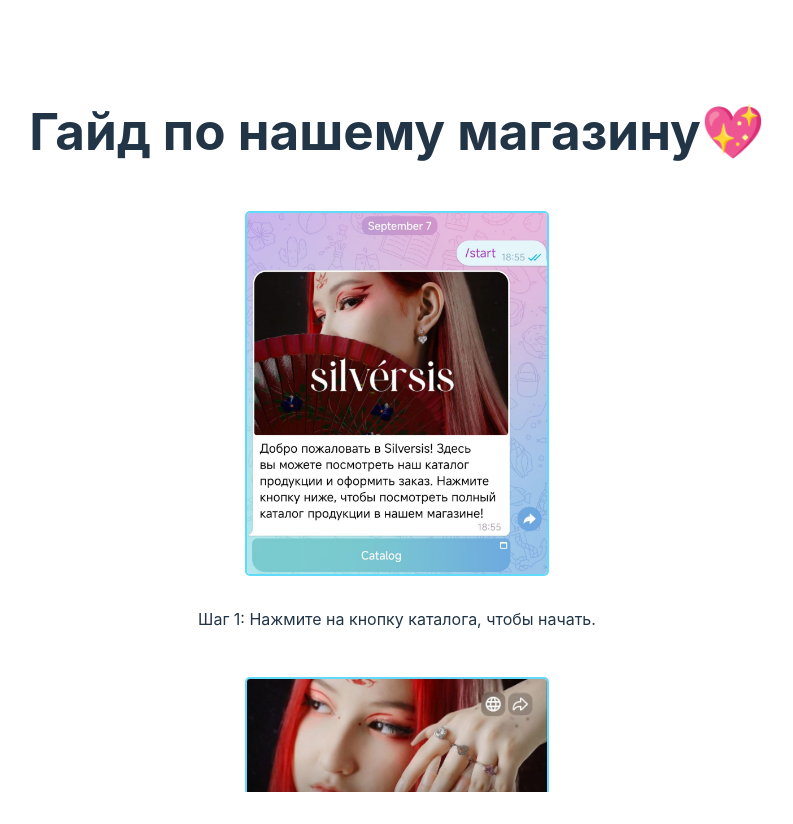
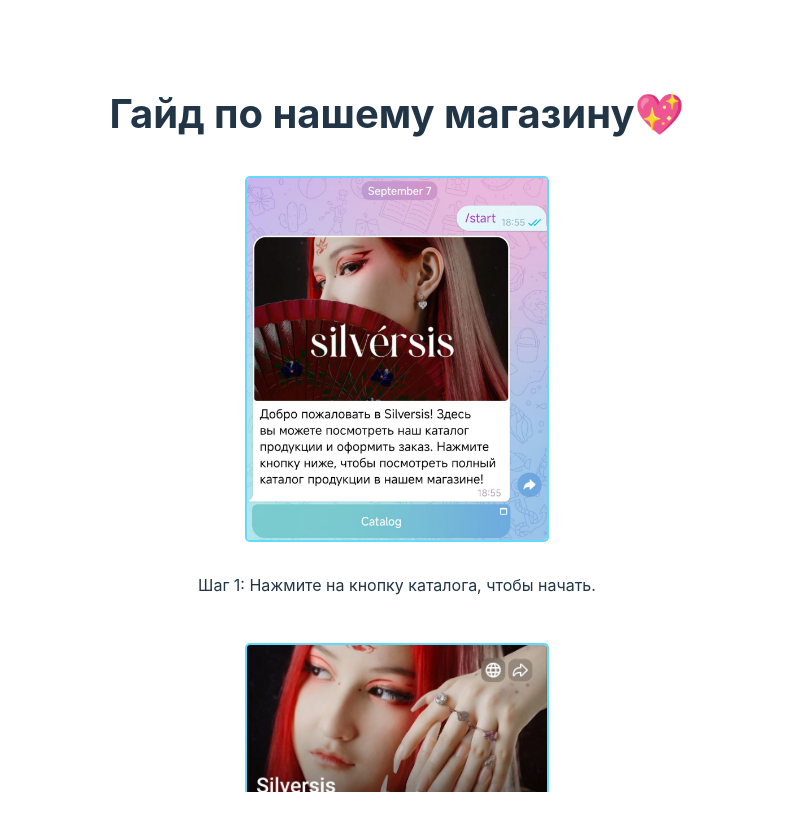
Before and after one commit to rmzs0711/touchdown, a React (Vite) app in the folder client/: page / in a window 1280 px wide. Shown: the whole page, without its empty margins (263-1056 px from the left). Built offline with nearby package versions, Linux system fonts and the light colour scheme; what @telegram-apps/telegram-ui, @twa-dev/sdk would draw is missing.

Commit message:
Reduce h1 font size and adjust styling
Reduced h1 font size from 3.2em to 2.5em for better clarity. Updated the guide-step and h1 elements to ensure proper word wrapping and alignment. Added a width constraint on the guide-step class to improve layout consistency.

```diff
--- a/client/src/index.css
+++ b/client/src/index.css
@@ -35,12 +35,14 @@ body {
 }
 
 h1 {
-  font-size: 3.2em;
+  font-size: 2.5em; /* Reduced the font size */
   line-height: 1.1;
   margin: 1em 0;
-  max-width: 100%;
+  max-width: 90%;
   word-wrap: break-word;
   text-align: center;
+  word-break: keep-all;
+  overflow-wrap: break-word;
 }
 
 button {
@@ -74,6 +76,7 @@ button:focus-visible {
 .guide-step {
   margin-bottom: 30px;
   text-align: center;
+  width: 100%;
   display: flex;
   flex-direction: column;
   align-items: center;
@@ -88,5 +91,7 @@ button:focus-visible {
 }
 
 .guide-step p {
+  max-width: 90%;
+  word-wrap: break-word;
   text-align: center;
 }
```
